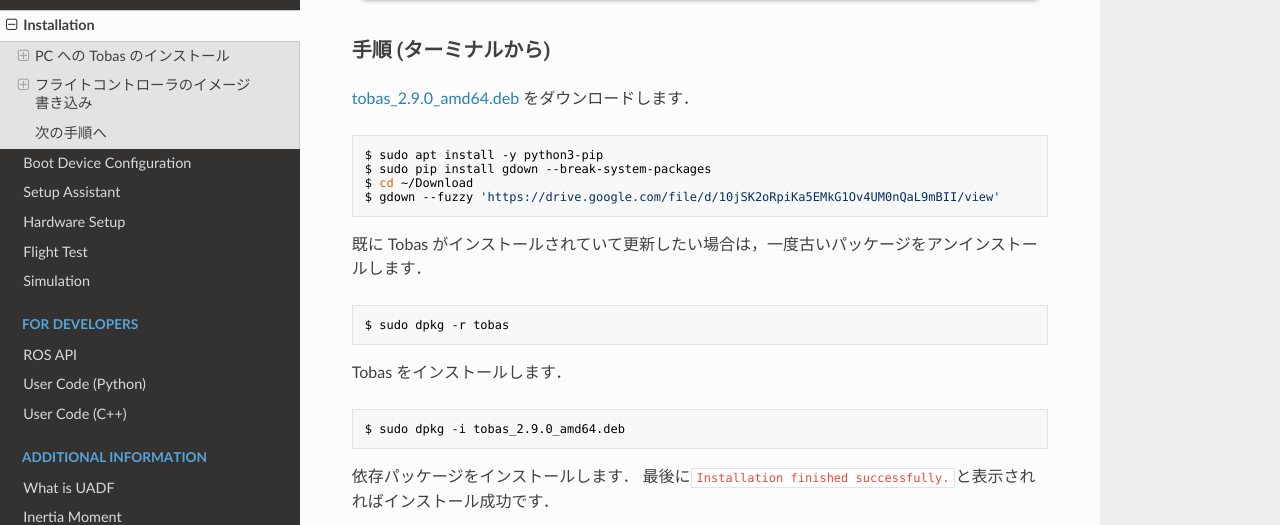
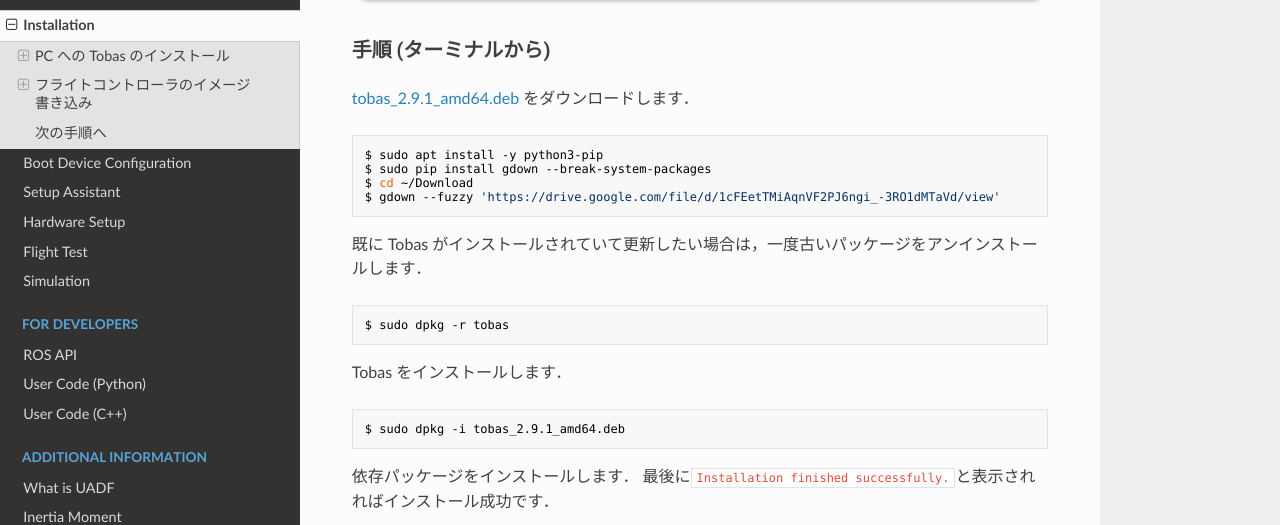
Before and after one commit to TobasFlightControl/tobas_wiki_ja, an MkDocs documentation site: the page built from docs/installation.md, in a window 1280 px wide and 900 px high, scrolled down 2342 px. Shown: the part 169-694 px from the top of the window. Built offline with MkDocs 1.6.1, drawn with Linux system fonts in a browser that asks for light colours; nearby versions of some CDN libraries; some of the changed text lies outside the part shown.

Commit message:
v2.9.0 -> v2.9.1

````diff
--- a/docs/installation.md
+++ b/docs/installation.md
@@ -6,7 +6,7 @@
 
 ### 手順 (デスクトップから)
 
-<a href=https://drive.google.com/file/d/10jSK2oRpiKa5EMkG1Ov4UM0nQaL9mBII/view target="_blank">tobas_2.9.0_amd64.deb</a>
+<a href=https://drive.google.com/file/d/1cFEetTMiAqnVF2PJ6ngi_-3RO1dMTaVd/view target="_blank">tobas_2.9.1_amd64.deb</a>
 をダウンロードしてください．
 ウイルススキャンはできなくても問題ありません．
 
@@ -35,14 +35,14 @@
 
 ### 手順 (ターミナルから)
 
-<a href=https://drive.google.com/file/d/10jSK2oRpiKa5EMkG1Ov4UM0nQaL9mBII/view target="_blank">tobas_2.9.0_amd64.deb</a>
+<a href=https://drive.google.com/file/d/1cFEetTMiAqnVF2PJ6ngi_-3RO1dMTaVd/view target="_blank">tobas_2.9.1_amd64.deb</a>
 をダウンロードします．
 
 ```bash
 $ sudo apt install -y python3-pip
 $ sudo pip install gdown --break-system-packages
 $ cd ~/Download
-$ gdown --fuzzy 'https://drive.google.com/file/d/10jSK2oRpiKa5EMkG1Ov4UM0nQaL9mBII/view'
+$ gdown --fuzzy 'https://drive.google.com/file/d/1cFEetTMiAqnVF2PJ6ngi_-3RO1dMTaVd/view'
 ```
 
 既に Tobas がインストールされていて更新したい場合は，一度古いパッケージをアンインストールします．
@@ -54,7 +54,7 @@
 Tobas をインストールします．
 
 ```bash
-$ sudo dpkg -i tobas_2.9.0_amd64.deb
+$ sudo dpkg -i tobas_2.9.1_amd64.deb
 ```
 
 依存パッケージをインストールします．
````
